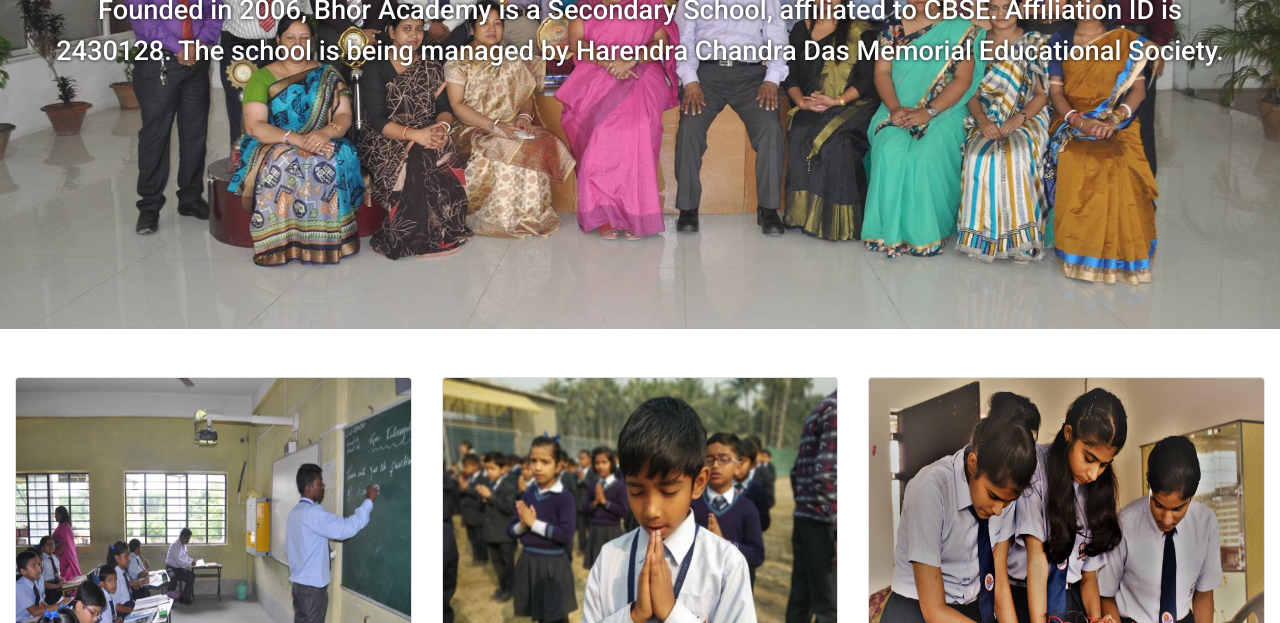
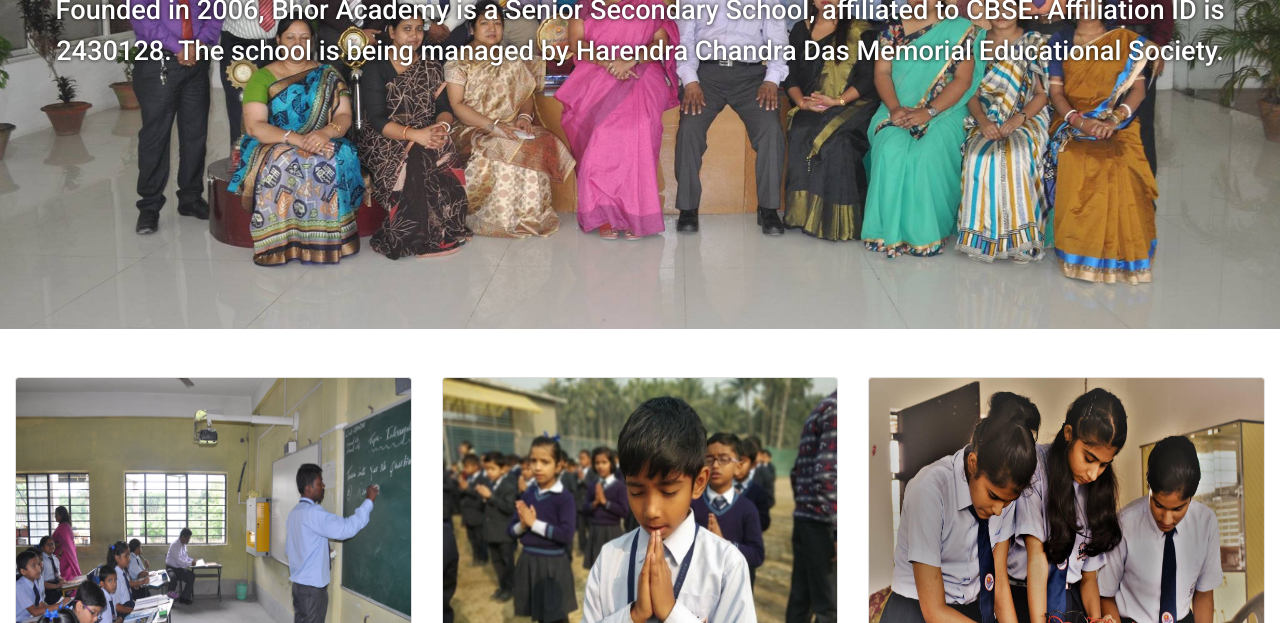
Before and after one commit to jaiswalkishan123/BHOR_ACADEMY, a plain HTML site: page about-us.html in a window 1280 px wide. Shown: the part 477-1100 px from the top of the page. Drawn offline with nearby package versions, Linux system fonts and the light colour scheme.

Commit message:
Update about-us.html

```diff
--- a/about-us.html
+++ b/about-us.html
@@ -62,7 +62,7 @@
                     <section class="jumbotron text-center">
                         <h1>About Us</h1>
                         <p>
-                          Founded in 2006, Bhor Academy is a Secondary School,
+                          Founded in 2006, Bhor Academy is a Senior Secondary School,
                            affiliated to CBSE. Affiliation ID is 2430128.
                              The school is being managed by
                               Harendra Chandra Das
```
